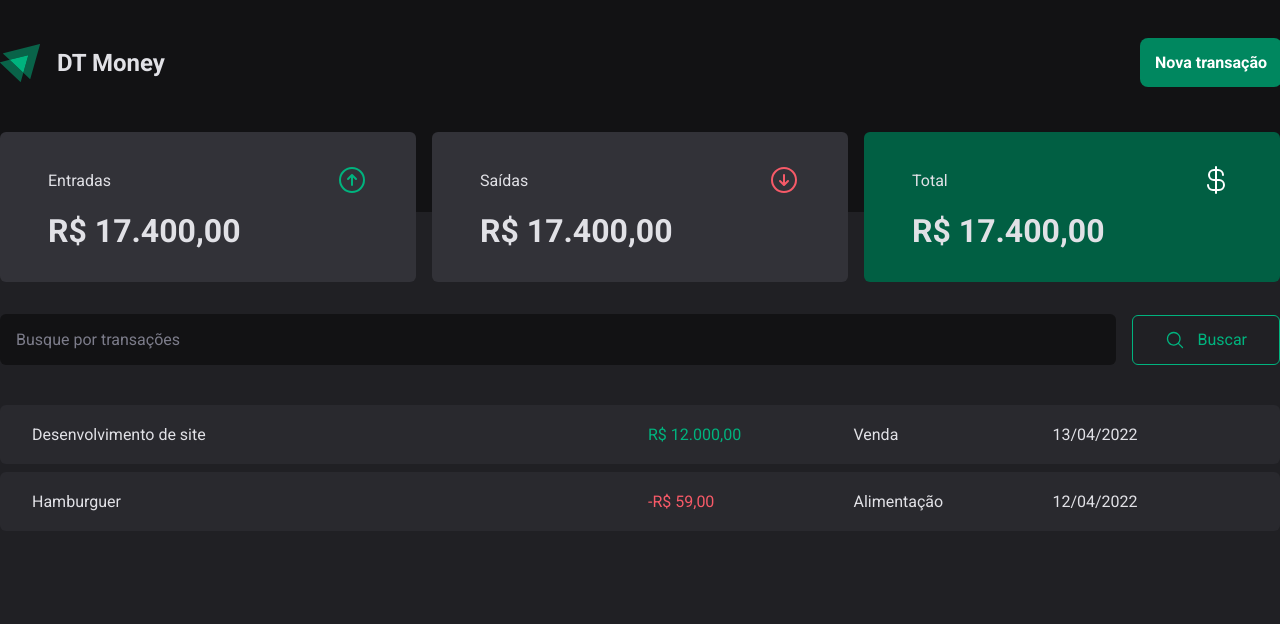
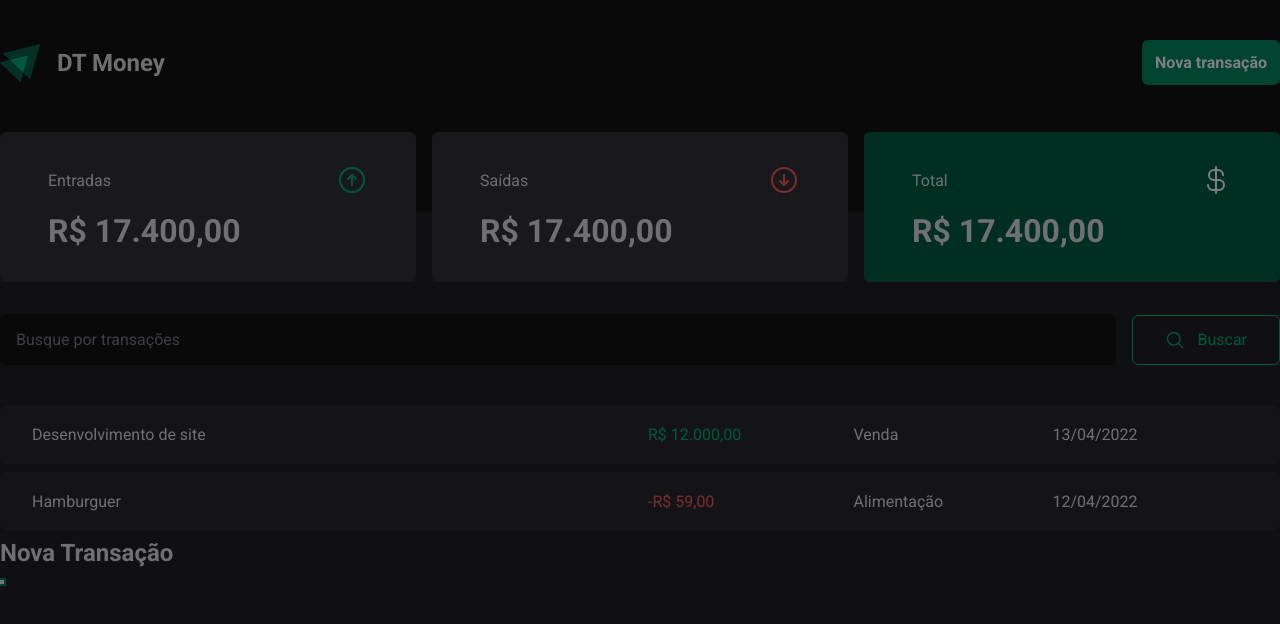
Before and after one commit to tsxfabio/dtmoney, a React (Vite) app: page / in a window 1280 px wide. Both pictures are taken after a click on the button "Nova transação". Shown: the top 624 px of the page. Built offline with nearby package versions, Linux system fonts and the light colour scheme.

Commit message:
componente modal nova transferencia

```diff
--- a/package.json
+++ b/package.json
@@ -10,6 +10,7 @@
   },
   "dependencies": {
     "@phosphor-icons/react": "^2.0.6",
+    "@radix-ui/react-dialog": "^1.0.3",
     "react": "^18.2.0",
     "react-dom": "^18.2.0",
     "styled-components": "^5.3.9"
--- a/src/components/Header/index.tsx
+++ b/src/components/Header/index.tsx
@@ -1,4 +1,6 @@
 import { HeaderContainer } from "./styles";
+import * as Dialog from "@radix-ui/react-dialog";
+import { Modal } from "../Modal";
 
 export function Header() {
   return (
@@ -8,7 +10,15 @@
           <img src='/src/assets/Ignitesimbol.svg' alt='logo' />
           <h1>DT Money</h1>
         </div>
-        <button className='novaTransacao'>Nova transação</button>
+
+        <Dialog.Root>
+          <Dialog.Trigger asChild>
+            <button className='novaTransacao'>Nova transação</button>
+          </Dialog.Trigger>
+          <Dialog.Portal>
+            <Modal />
+          </Dialog.Portal>
+        </Dialog.Root>
       </div>
     </HeaderContainer>
   );
--- /dev/null
+++ b/src/components/Modal/index.tsx
@@ -0,0 +1,14 @@
+import * as Dialog from "@radix-ui/react-dialog";
+import { Overlay } from "./styles";
+
+export function Modal() {
+  return (
+    <div>
+      <Overlay />
+      <Dialog.Content>
+        <Dialog.Title>Nova Transação</Dialog.Title>
+        <Dialog.Close />
+      </Dialog.Content>
+    </div>
+  );
+}
--- /dev/null
+++ b/src/components/Modal/styles.ts
@@ -0,0 +1,10 @@
+import * as Dialog from "@radix-ui/react-dialog";
+import styled from "styled-components";
+
+export const Overlay = styled(Dialog.Overlay)`
+  width: 100vw;
+  height: 100vh;
+  position: fixed;
+  inset: 0;
+  background-color: rgba(0, 0, 0, 0.5);
+`;
```
Also changed, not shown: 1 other file (tests, documents, lock files or other folders).
